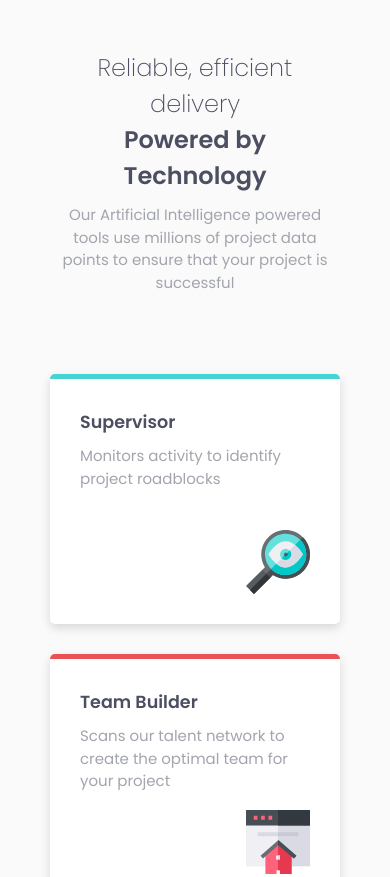
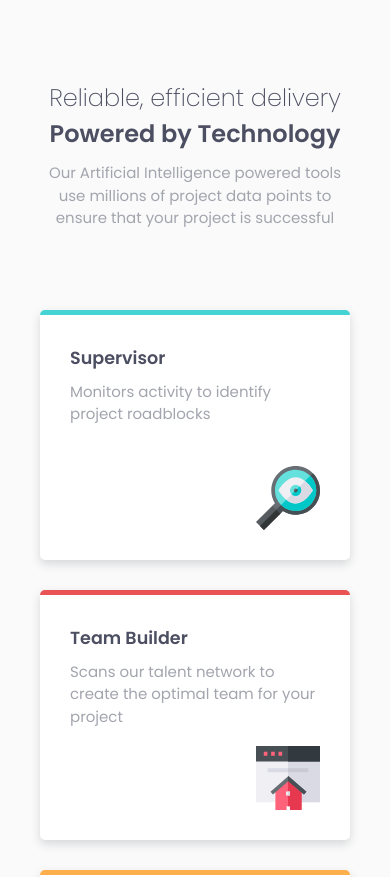
Before and after one commit to leon-bw/Four-Card-Feature, a plain HTML site: page index.html in a window 390 px wide. Shown: the top 877 px of the page. Drawn offline with Linux system fonts and the light colour scheme.

Commit message:
Spacing fix
Reduced container padding for improved mobile view and added margin for main title

```diff
--- a/css/style.css
+++ b/css/style.css
@@ -42,9 +42,9 @@ p {
 }
 
 .container {
-    max-width: 1440px;
-    padding: 0 50px;
-    margin: 50px auto;
+    max-width: 1250px;
+    padding: 0 40px;
+    margin: 0 auto;
 }
 
 /* ------ Header ------ */
@@ -58,6 +58,7 @@ p {
 }
 
 .main-title {
+    margin-top: 80px;
     font-weight: 200;
 }
 
```
